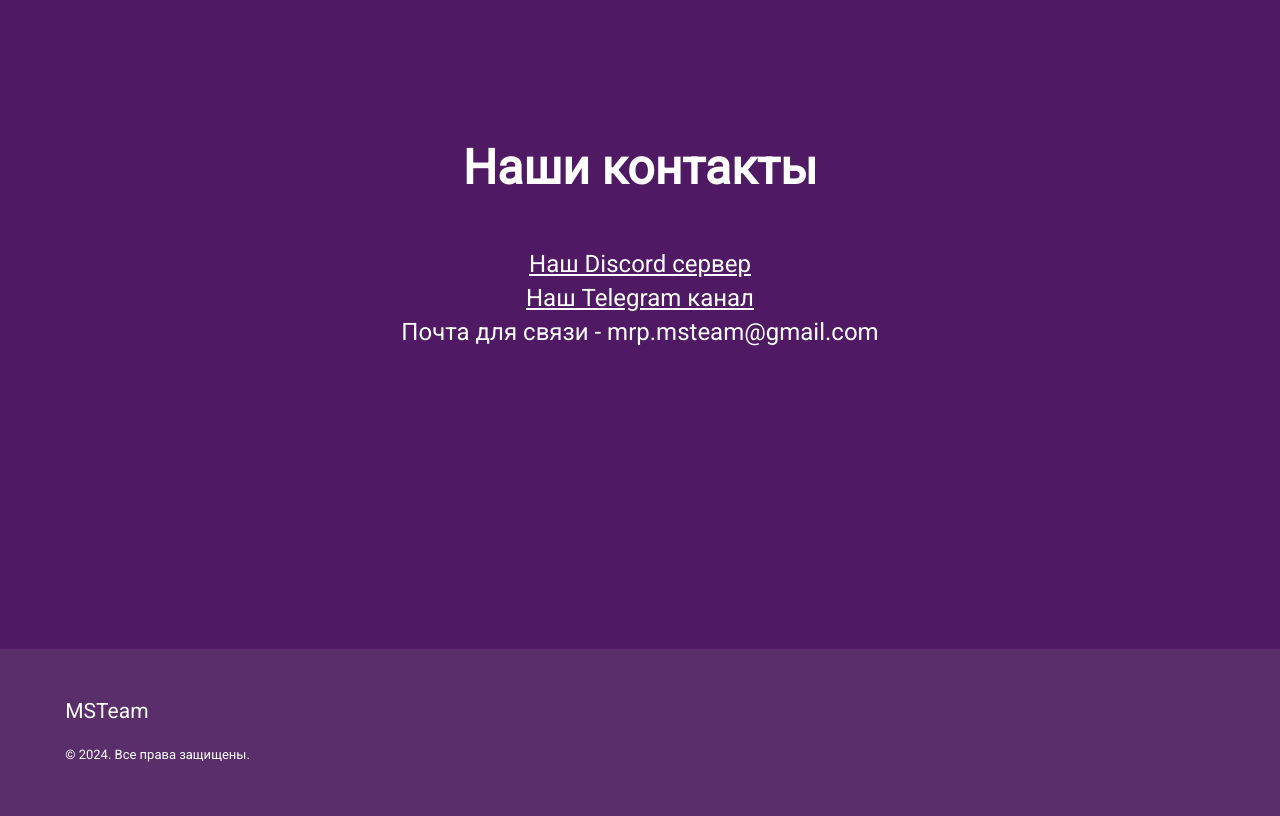
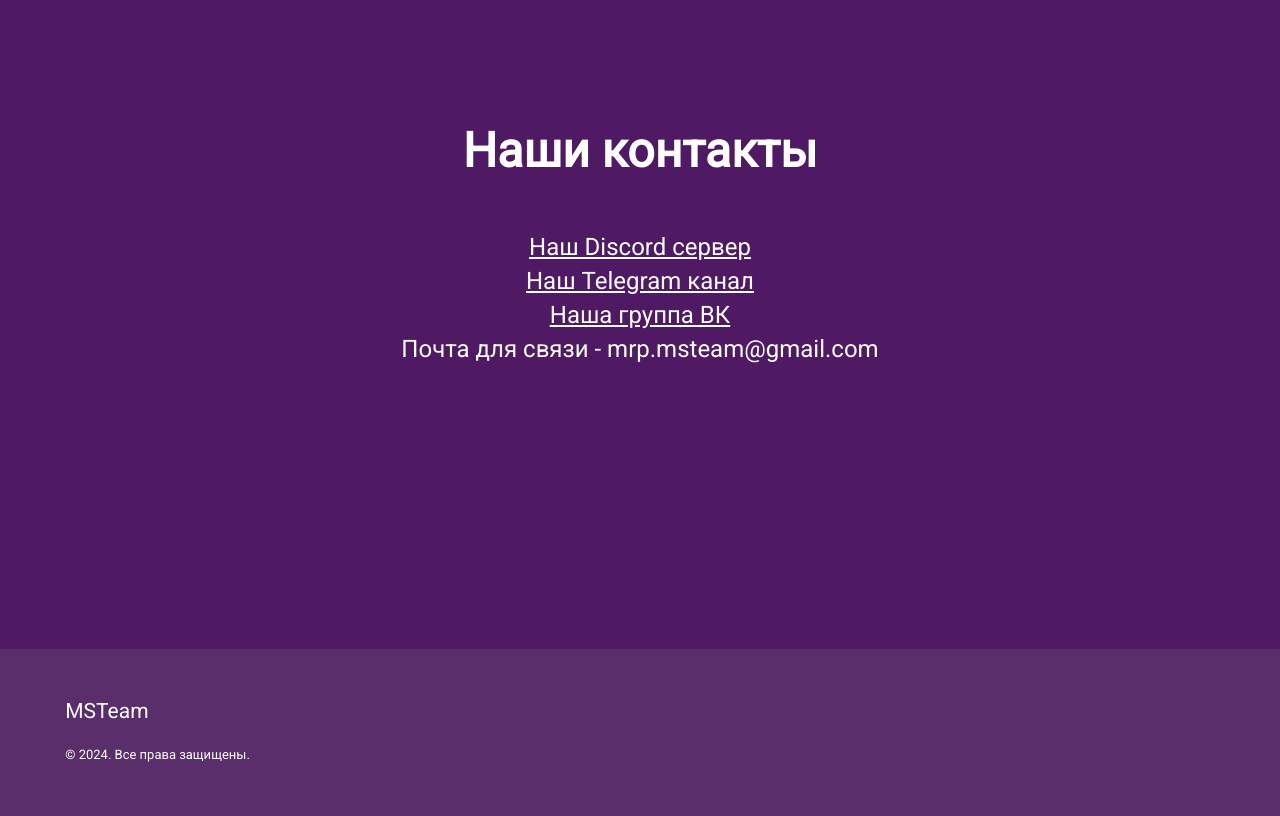
Before and after one commit to askiphy/mrp-website, a plain HTML site: page index.html in a window 1280 px wide. Shown: the part 4177-4993 px from the top of the page. Drawn offline with Linux system fonts and the light colour scheme; a web font is replaced by a local one.

Commit message:
Added VK to contacts

```diff
--- a/index.html
+++ b/index.html
@@ -96,6 +96,7 @@
 					<h1>Наши контакты</h1>
 					<a href="https://discord.gg/QG3rUBPUVg">Наш Discord сервер</a>
 					<a href="https://t.me/msmagicalrp">Наш Telegram канал</a>
+					<a href="https://vk.com/msteam.magicalrp">Наша группа ВК</a>
 					<a>Почта для связи - mrp.msteam@gmail.com</a>
 				</div>
 			</div>
```
